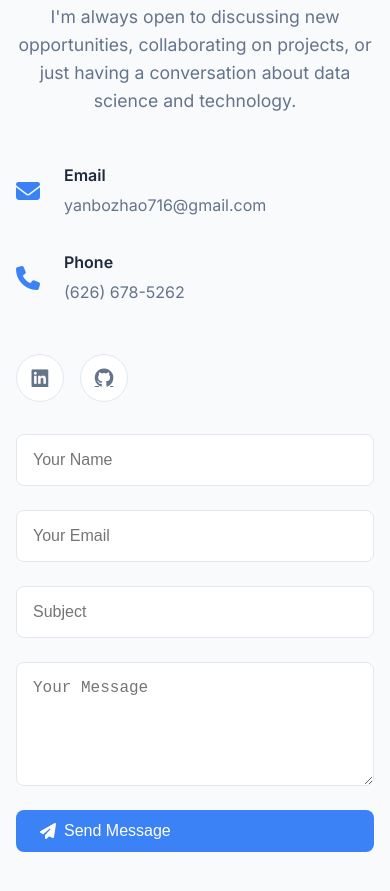
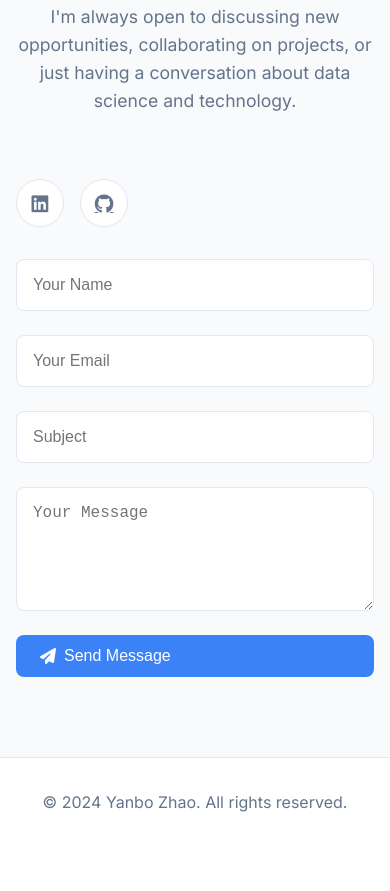
Before and after one commit to RanboZhao/Yanbo-Zhao-Website, a website: page index.html in a window 390 px wide. Shown: the part 10373-11264 px from the top of the page. After the commit the page ends 11221 px from the top, so only its background shows below. Drawn offline with Linux system fonts and the light colour scheme.

Commit message:
Remove personal email and phone number from contact section for privacy

```diff
--- a/index.html
+++ b/index.html
@@ -460,22 +460,6 @@
 
             <div class="contact-content">
                 <div class="contact-info">
-                    <div class="contact-item">
-                        <i class="fas fa-envelope"></i>
-                        <div>
-                            <h4>Email</h4>
-                            <p>yanbozhao716@gmail.com</p>
-                        </div>
-                    </div>
-
-                    <div class="contact-item">
-                        <i class="fas fa-phone"></i>
-                        <div>
-                            <h4>Phone</h4>
-                            <p>(626) 678-5262</p>
-                        </div>
-                    </div>
-
                     <div class="social-links">
                         <a href="https://www.linkedin.com/in/yanbo-zhao716" target="_blank" rel="noopener noreferrer">
                             <i class="fab fa-linkedin"></i>
@@ -486,7 +470,7 @@
                     </div>
                 </div>
 
-                <form class="contact-form" id="contact-form" action="mailto:yanbozhao716@gmail.com" method="post" enctype="text/plain">
+                <form class="contact-form" id="contact-form" action="#" method="post" enctype="text/plain">
                     <div class="form-group">
                         <input type="text" id="name" name="name" placeholder="Your Name" required>
                     </div>
```
